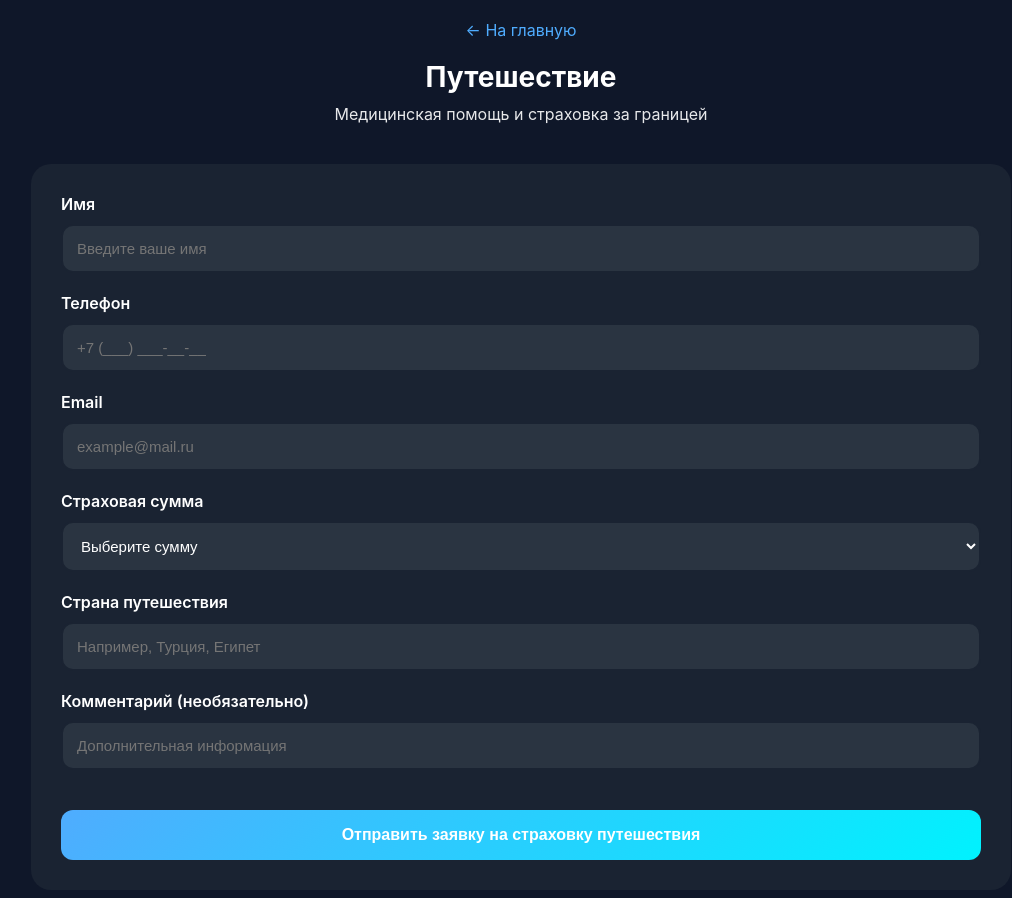
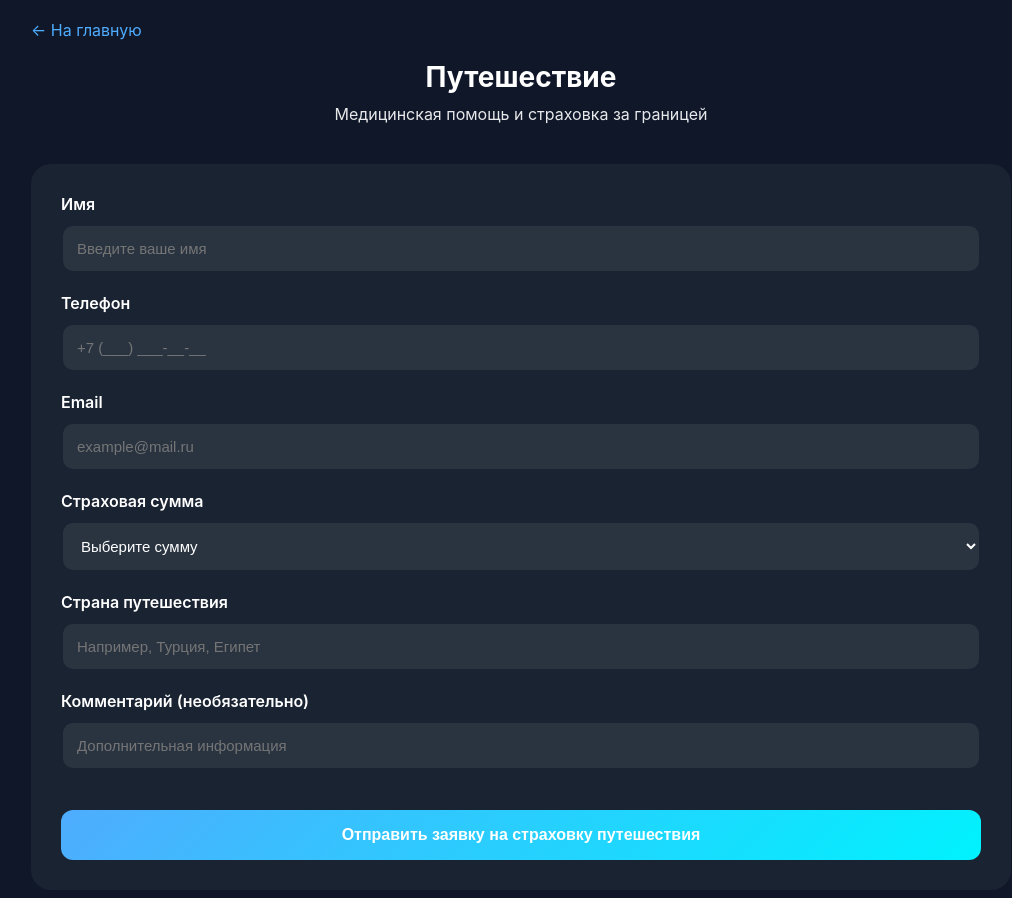
Before and after one commit to yook/ai-strahovka, a plain HTML site: page travel.html in a window 1280 px wide. Shown: the whole page, without its empty margins (119-1131 px from the left). Drawn offline with nearby package versions, Linux system fonts and the light colour scheme.

Commit message:
Remove duplicate back links from headers, keep only left-aligned

```diff
--- a/travel.html
+++ b/travel.html
@@ -26,6 +26,18 @@
         .container {
             max-width: 980px;
             margin: 0 auto;
+        }
+
+        .back-link {
+            display: inline-block;
+            color: #667eea;
+            text-decoration: none;
+            font-size: 16px;
+            margin-bottom: 20px;
+        }
+
+        .back-link:hover {
+            color: #764ba2;
         }
 
         .header {
@@ -114,8 +126,9 @@
 
 <body>
     <div id="app" class="container">
+        <a href="index.html" class="back-link">← На главную</a>
+
         <div class="header">
-            <a href="index.html" class="back-link">← На главную</a>
             <h1>Путешествие</h1>
             <p>Медицинская помощь и страховка за границей</p>
         </div>
@@ -124,17 +137,20 @@
             <form @submit.prevent="submitForm">
                 <div class="form-group">
                     <label class="form-label">Имя</label>
-                    <input type="text" class="form-input" v-model="formData.name" placeholder="Введите ваше имя" required />
+                    <input type="text" class="form-input" v-model="formData.name" placeholder="Введите ваше имя"
+                        required />
                 </div>
 
                 <div class="form-group">
                     <label class="form-label">Телефон</label>
-                    <input type="tel" class="form-input" v-model="formData.phone" placeholder="+7 (___) ___-__-__" required />
+                    <input type="tel" class="form-input" v-model="formData.phone" placeholder="+7 (___) ___-__-__"
+                        required />
                 </div>
 
                 <div class="form-group">
                     <label class="form-label">Email</label>
-                    <input type="email" class="form-input" v-model="formData.email" placeholder="example@mail.ru" required />
+                    <input type="email" class="form-input" v-model="formData.email" placeholder="example@mail.ru"
+                        required />
                 </div>
 
                 <div class="form-group">
@@ -150,12 +166,14 @@
 
                 <div class="form-group">
                     <label class="form-label">Страна путешествия</label>
-                    <input type="text" class="form-input" v-model="formData.destination" placeholder="Например, Турция, Египет" required />
+                    <input type="text" class="form-input" v-model="formData.destination"
+                        placeholder="Например, Турция, Египет" required />
                 </div>
 
                 <div class="form-group">
                     <label class="form-label">Комментарий (необязательно)</label>
-                    <input type="text" class="form-input" v-model="formData.comment" placeholder="Дополнительная информация" />
+                    <input type="text" class="form-input" v-model="formData.comment"
+                        placeholder="Дополнительная информация" />
                 </div>
 
                 <button type="submit" class="submit-button">
```
Also changed, not shown: apartment.html (+22 -5 lines), health.html (+22 -5 lines), ipoteka.html (+22 -5 lines), kasko.html (+22 -5 lines), osago.html (+22 -5 lines).
